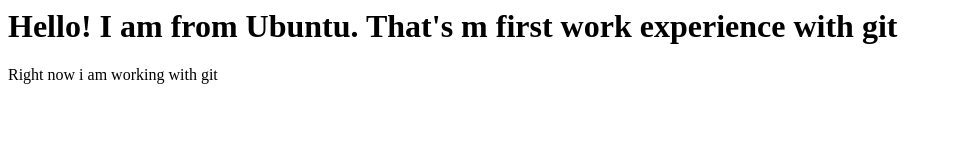
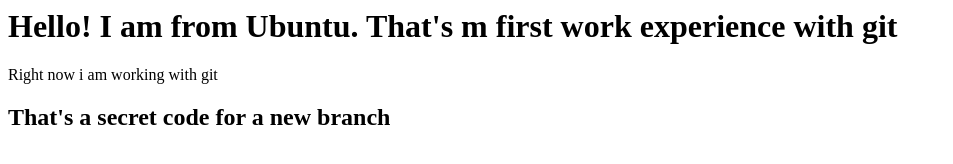
Before and after one commit to danikgulenkovvv-ai/my-git-project, a plain HTML site: page index.html in a window 1280 px wide. Shown: the whole page, without its empty margins (0-953 px from the left). Drawn offline with Linux system fonts and the light colour scheme.

Commit message:
hier i am trying  to  chech how to work with new branches

```diff
--- a/index.html
+++ b/index.html
@@ -1,2 +1,4 @@
 <h1>Hello! I am from Ubuntu. That's m first work experience with git</h1>
 <p>Right now i am working with git </p>
+
+<h2>That's a secret code for a new branch</h2>
```
